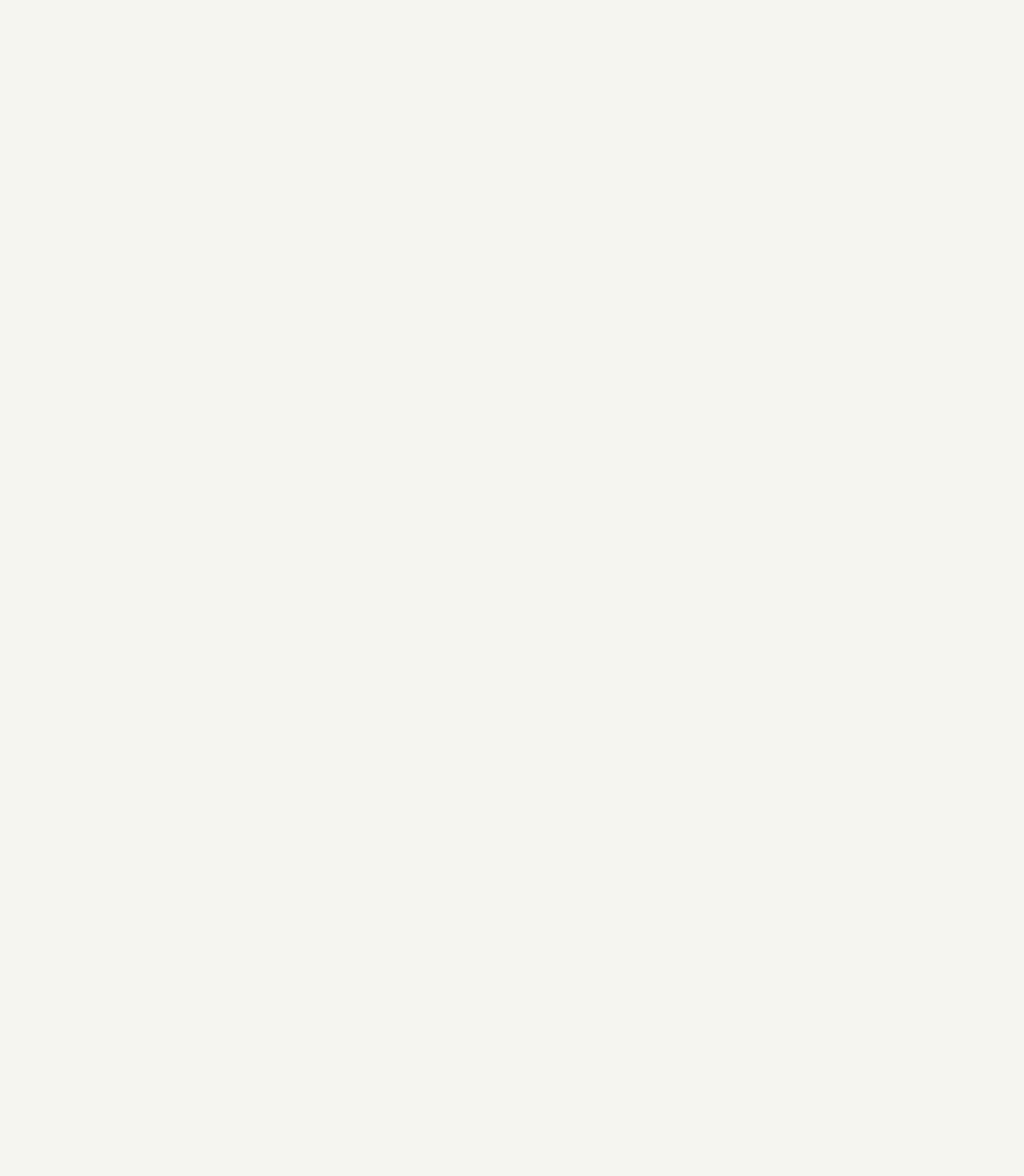
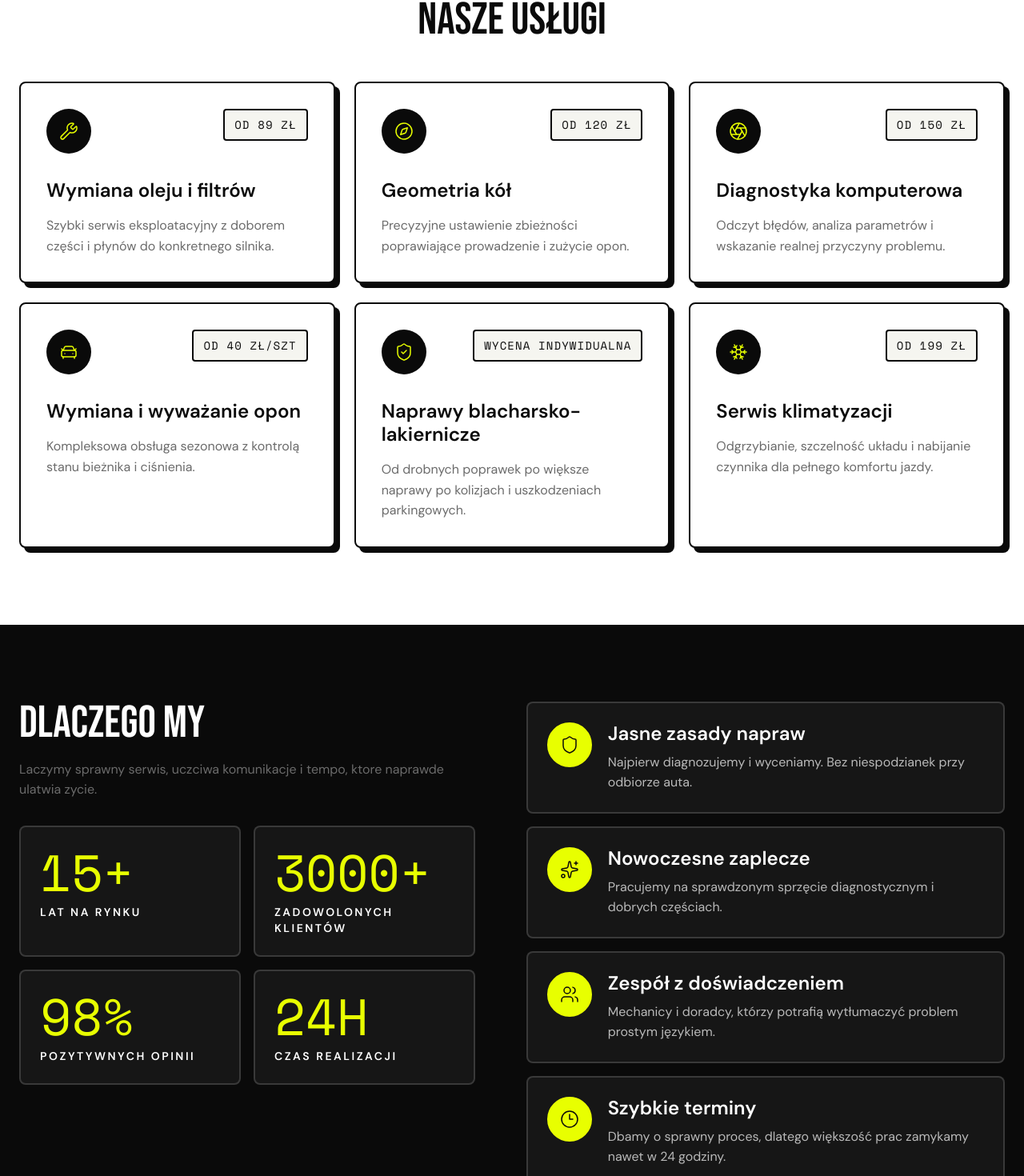
Before and after one commit to adminfavmotors/serwis_01, a Next.js app: page / in a window 1280 px wide. Shown: the part 912-2382 px from the top of the page at 80% size. Before the commit the page ends 810 px from the top, so only its background shows below. Built offline with nearby package versions, Linux system fonts and the light colour scheme.

Commit message:
feat: Services + WhyUs sections

```diff
--- a/app/page.tsx
+++ b/app/page.tsx
@@ -1,5 +1,7 @@
 import { Hero } from "@/components/sections/Hero";
 import { Navbar } from "@/components/sections/Navbar";
+import { Services } from "@/components/sections/Services";
+import { WhyUs } from "@/components/sections/WhyUs";
 
 export default function Home() {
   return (
@@ -7,6 +9,8 @@ export default function Home() {
       <Navbar />
       <main>
         <Hero />
+        <Services />
+        <WhyUs />
       </main>
     </>
   );
--- /dev/null
+++ b/components/sections/Services.tsx
@@ -0,0 +1,94 @@
+import {
+  Aperture,
+  CarFront,
+  Compass,
+  ShieldCheck,
+  Snowflake,
+  Wrench,
+} from "lucide-react";
+
+import { Card } from "@/components/ui/Card";
+import { SectionTitle } from "@/components/ui/SectionTitle";
+
+const services = [
+  {
+    icon: Wrench,
+    title: "Wymiana oleju i filtrów",
+    description:
+      "Szybki serwis eksploatacyjny z doborem części i płynów do konkretnego silnika.",
+    price: "od 89 zł",
+  },
+  {
+    icon: Compass,
+    title: "Geometria kół",
+    description:
+      "Precyzyjne ustawienie zbieżności poprawiające prowadzenie i zużycie opon.",
+    price: "od 120 zł",
+  },
+  {
+    icon: Aperture,
+    title: "Diagnostyka komputerowa",
+    description:
+      "Odczyt błędów, analiza parametrów i wskazanie realnej przyczyny problemu.",
+    price: "od 150 zł",
+  },
+  {
+    icon: CarFront,
+    title: "Wymiana i wyważanie opon",
+    description:
+      "Kompleksowa obsługa sezonowa z kontrolą stanu bieżnika i ciśnienia.",
+    price: "od 40 zł/szt",
+  },
+  {
+    icon: ShieldCheck,
+    title: "Naprawy blacharsko-lakiernicze",
+    description:
+      "Od drobnych poprawek po większe naprawy po kolizjach i uszkodzeniach parkingowych.",
+    price: "wycena indywidualna",
+  },
+  {
+    icon: Snowflake,
+    title: "Serwis klimatyzacji",
+    description:
+      "Odgrzybianie, szczelność układu i nabijanie czynnika dla pełnego komfortu jazdy.",
+    price: "od 199 zł",
+  },
+];
+
+export function Services() {
+  return (
+    <section id="uslugi" className="section-shell accent-strip bg-surface">
+      <div className="container">
+        <div className="space-y-12">
+          <SectionTitle title="NASZE USŁUGI" align="center" />
+
+          <div className="grid gap-6 md:grid-cols-2 xl:grid-cols-3">
+            {services.map((service) => {
+              const Icon = service.icon;
+
+              return (
+                <Card key={service.title} className="flex h-full flex-col">
+                  <div className="mb-8 flex items-start justify-between gap-4">
+                    <div className="flex h-14 w-14 items-center justify-center rounded-full bg-dark text-accent">
+                      <Icon size={24} strokeWidth={1.5} />
+                    </div>
+                    <span className="rounded-[4px] border-2 border-dark bg-bg px-3 py-2 font-mono text-sm uppercase tracking-[0.08em] text-dark">
+                      {service.price}
+                    </span>
+                  </div>
+
+                  <div className="space-y-4">
+                    <h3 className="text-h3 font-semibold text-dark">
+                      {service.title}
+                    </h3>
+                    <p className="text-body text-muted">{service.description}</p>
+                  </div>
+                </Card>
+              );
+            })}
+          </div>
+        </div>
+      </div>
+    </section>
+  );
+}
--- /dev/null
+++ b/components/sections/WhyUs.tsx
@@ -0,0 +1,143 @@
+"use client";
+
+import { Clock3, Shield, Sparkles, Users } from "lucide-react";
+import { animate, motion, useInView, useMotionValue, useTransform } from "framer-motion";
+import { useEffect, useRef } from "react";
+
+import { SectionTitle } from "@/components/ui/SectionTitle";
+
+const stats = [
+  { value: 15, prefix: "", suffix: "+", label: "LAT NA RYNKU" },
+  { value: 3000, prefix: "", suffix: "+", label: "ZADOWOLONYCH KLIENTÓW" },
+  { value: 98, prefix: "", suffix: "%", label: "POZYTYWNYCH OPINII" },
+  { value: 24, prefix: "", suffix: "H", label: "CZAS REALIZACJI" },
+];
+
+const trustPoints = [
+  {
+    icon: Shield,
+    title: "Jasne zasady napraw",
+    description:
+      "Najpierw diagnozujemy i wyceniamy. Bez niespodzianek przy odbiorze auta.",
+  },
+  {
+    icon: Sparkles,
+    title: "Nowoczesne zaplecze",
+    description:
+      "Pracujemy na sprawdzonym sprzęcie diagnostycznym i dobrych częściach.",
+  },
+  {
+    icon: Users,
+    title: "Zespół z doświadczeniem",
+    description:
+      "Mechanicy i doradcy, którzy potrafią wytłumaczyć problem prostym językiem.",
+  },
+  {
+    icon: Clock3,
+    title: "Szybkie terminy",
+    description:
+      "Dbamy o sprawny proces, dlatego większość prac zamykamy nawet w 24 godziny.",
+  },
+];
+
+function StatCounter({
+  value,
+  prefix,
+  suffix,
+  label,
+}: {
+  value: number;
+  prefix: string;
+  suffix: string;
+  label: string;
+}) {
+  const ref = useRef<HTMLDivElement | null>(null);
+  const isInView = useInView(ref, { once: true, margin: "-15% 0px" });
+  const motionValue = useMotionValue(0);
+  const rounded = useTransform(motionValue, (latest) => Math.round(latest));
+
+  useEffect(() => {
+    if (!isInView) {
+      return;
+    }
+
+    const controls = animate(motionValue, value, {
+      duration: 1.1,
+      ease: "easeOut",
+    });
+
+    return () => controls.stop();
+  }, [isInView, motionValue, value]);
+
+  return (
+    <motion.div
+      ref={ref}
+      initial={{ opacity: 0, y: 24 }}
+      whileInView={{ opacity: 1, y: 0 }}
+      viewport={{ once: true, amount: 0.5 }}
+      transition={{ duration: 0.35, ease: "easeOut" }}
+      className="space-y-2 rounded-[8px] border-2 border-white/15 bg-white/5 p-6"
+    >
+      <motion.p className="font-mono text-5xl text-accent md:text-[64px]">
+        {prefix}
+        <motion.span>{rounded}</motion.span>
+        {suffix}
+      </motion.p>
+      <p className="text-sm font-semibold uppercase tracking-[0.18em] text-white">
+        {label}
+      </p>
+    </motion.div>
+  );
+}
+
+export function WhyUs() {
+  return (
+    <section id="o-nas" className="section-shell section-dark">
+      <div className="container">
+        <div className="grid gap-14 lg:grid-cols-[1fr_1.05fr] lg:gap-16">
+          <div className="space-y-8">
+            <SectionTitle
+              title="DLACZEGO MY"
+              subtitle="Laczymy sprawny serwis, uczciwa komunikacje i tempo, ktore naprawde ulatwia zycie."
+            />
+            <div className="grid gap-4 sm:grid-cols-2">
+              {stats.map((stat) => (
+                <StatCounter key={stat.label} {...stat} />
+              ))}
+            </div>
+          </div>
+
+          <div className="grid gap-4 self-center">
+            {trustPoints.map((point, index) => {
+              const Icon = point.icon;
+
+              return (
+                <motion.div
+                  key={point.title}
+                  initial={{ opacity: 0, x: 24 }}
+                  whileInView={{ opacity: 1, x: 0 }}
+                  viewport={{ once: true, amount: 0.35 }}
+                  transition={{ duration: 0.35, delay: index * 0.08, ease: "easeOut" }}
+                  className="flex gap-5 rounded-[8px] border-2 border-white/15 bg-white/5 p-6"
+                >
+                  <div className="flex h-14 w-14 shrink-0 items-center justify-center rounded-full border-2 border-accent bg-accent text-dark">
+                    <Icon size={24} strokeWidth={1.5} />
+                  </div>
+
+                  <div className="space-y-2">
+                    <h3 className="text-h3 font-semibold text-white">
+                      {point.title}
+                    </h3>
+                    <p className="text-body text-white/70">
+                      {point.description}
+                    </p>
+                  </div>
+                </motion.div>
+              );
+            })}
+          </div>
+        </div>
+      </div>
+    </section>
+  );
+}
```
